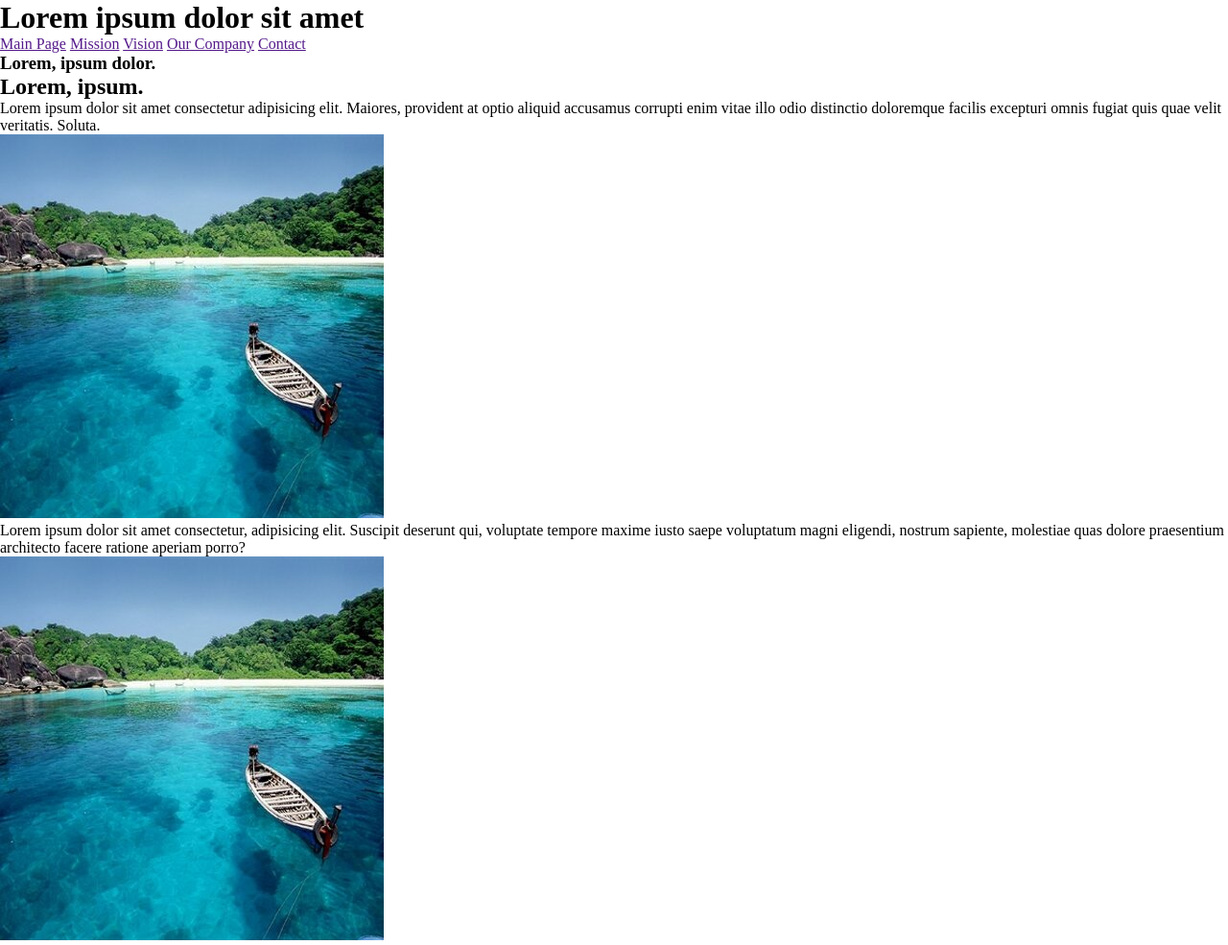
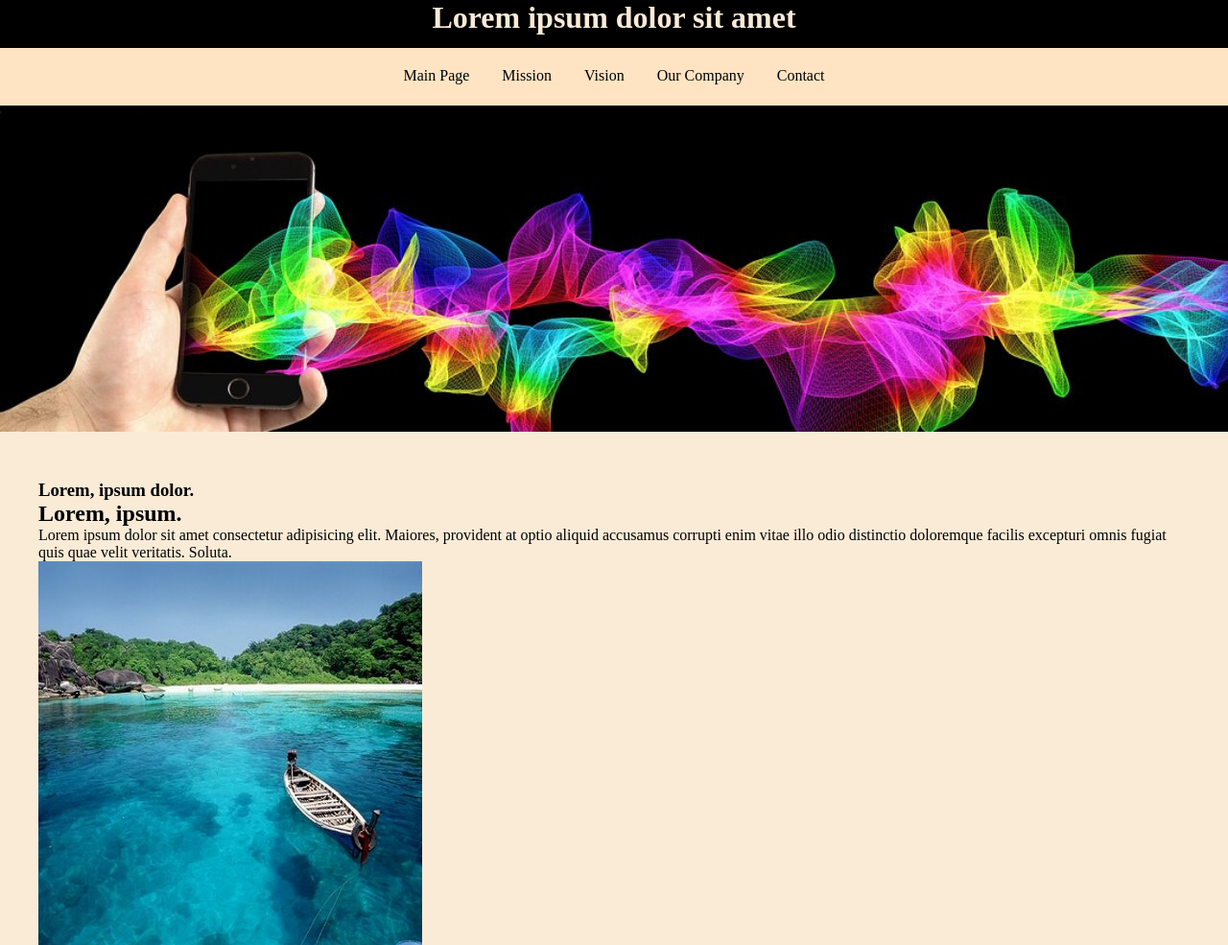
Before and after one commit to TenshiHimSelf/Week-One-Web, a plain HTML site: page index.html in a window 1280 px wide. Shown: the top 985 px of the page at 96% size. Drawn offline with Linux system fonts and the light colour scheme.

Commit message:
adding properties on styles.css

```diff
--- a/css/styles.css
+++ b/css/styles.css
@@ -3,3 +3,53 @@
   padding: 0;
   box-sizing: border-box;
 }
+html{
+  background-color: antiquewhite;
+}
+
+header{
+  background-color: black;
+  height: 50px;
+  text-align: center;
+}
+
+h1{
+  color:antiquewhite
+}
+
+nav{
+  height: 60px;
+  text-align: center;
+  padding: 20px;
+  background-color: bisque;
+}
+
+nav a{
+  color:black;
+  margin:0 15px;
+  text-decoration: none;
+}
+
+nav a:hover{
+  color: blue;
+  text-decoration: underline;
+}
+
+.big-image{
+  height: 340px;
+  background-image: url(../img/hero1.jpg);
+  background-repeat: no-repeat;
+  background-size: cover;
+}
+
+main{
+  max-width: 1200px;
+  margin: 50px auto;
+}
+
+.main1{
+  display: inline-block;
+  text-align: left;
+  width: 50;
+  vertical-align: top;
+}
--- a/index.html
+++ b/index.html
@@ -21,11 +21,11 @@
 
   <main>
     <section>
-      <div class="main">
+      <div class="main1">
         <h3>Lorem, ipsum dolor.</h3>
         <h2>Lorem, ipsum.</h2>
       </div>
-      <div class="main">
+      <div class="main1">
         <p>Lorem ipsum dolor sit amet consectetur adipisicing elit. Maiores, provident at optio aliquid accusamus corrupti enim vitae illo odio distinctio doloremque facilis excepturi omnis fugiat quis quae velit veritatis. Soluta.</p>
       </div>
     </section>
```
